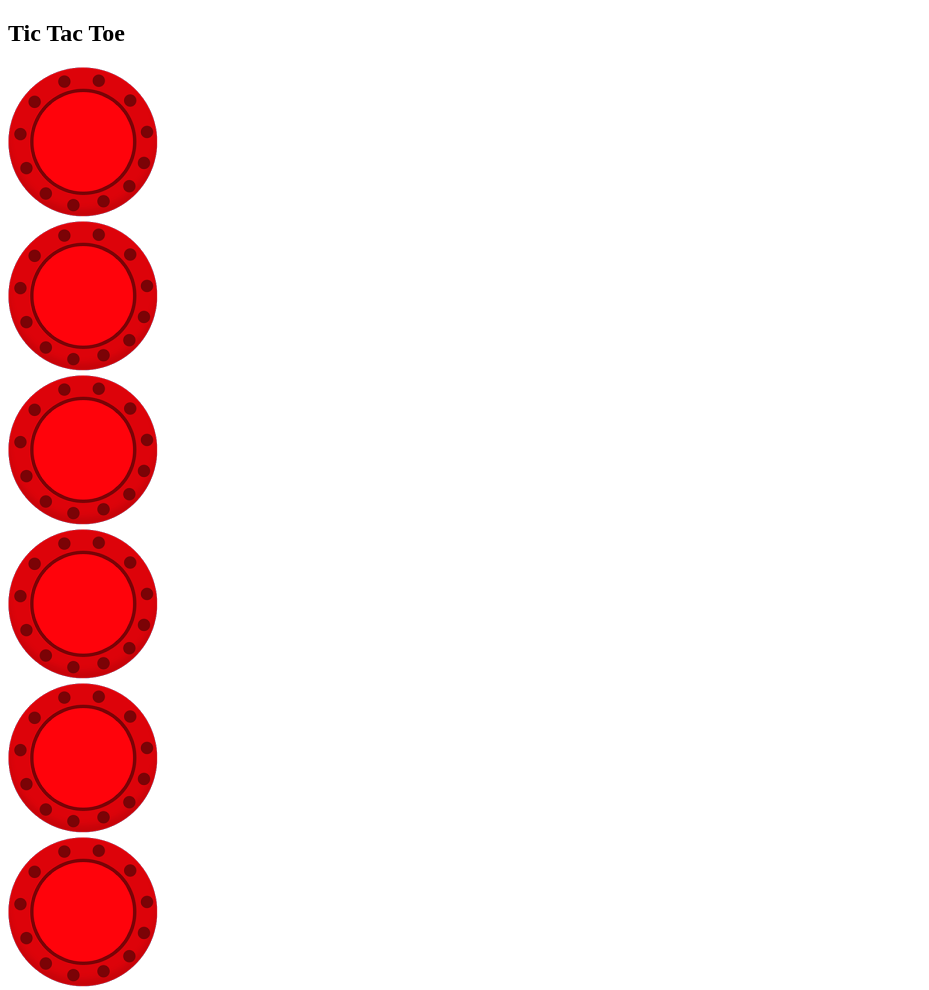
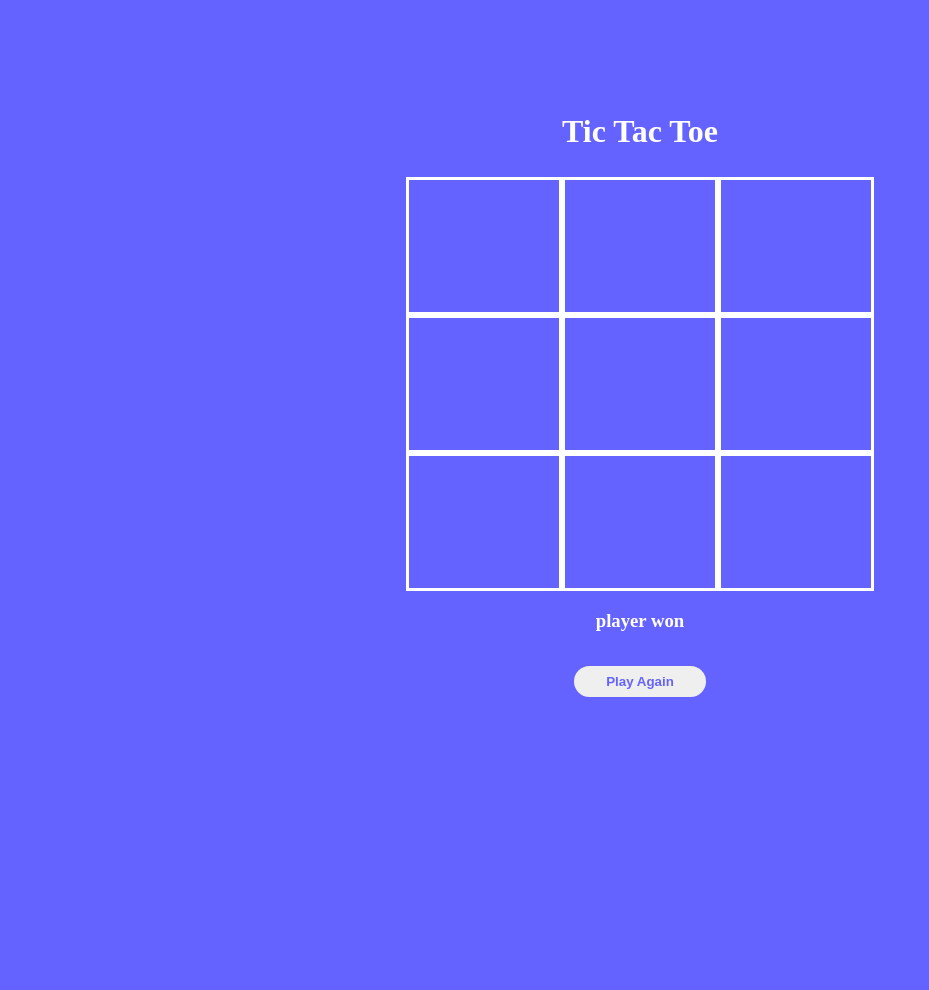
Before and after one commit to ramzielashkar/tictactoe-game, a plain HTML site: page index.html in a window 1280 px wide. Shown: the top 990 px of the page, without its empty margins (0-929 px from the left). After the commit the page ends 816 px from the top, so only its background shows below. Drawn offline with Linux system fonts and the light colour scheme.

Commit message:
HTML: Updated DOM elements

```diff
--- a/index.html
+++ b/index.html
@@ -3,31 +3,70 @@
   <head>
     <meta charset="utf-8">
     <title>Tic Tac Toe</title>
+    <link rel="stylesheet" href="styles/style.css">
   </head>
   <body>
+    <!-- Game Section Start -->
     <section class = "game">
       <h1>Tic Tac Toe</h1>
+      <!-- Game container start -->
       <div class="container">
+        <div class="row">
           <div class="cell">
-          <img src="images/red.png" alt="">
+            <img src="images/red.png" class ="hidden red" alt="">
+            <img src="images/yellow.png" class ="hidden yellow" alt="">
           </div>
           <div class="cell">
-          <img src="images/red.png" alt="">
+            <img src="images/red.png" class ="hidden red" alt="">
+            <img src="images/yellow.png" class ="hidden yellow" alt="">
+
           </div>
           <div class="cell">
-          <img src="images/red.png" alt="">
+            <img src="images/red.png" class ="hidden red" alt="">
+            <img src="images/yellow.png" class ="hidden yellow" alt="">
+
+          </div>
+        </div>
+
+        <div class="row">
+          <div class="cell">
+            <img src="images/red.png" class ="hidden red" alt="">
+            <img src="images/yellow.png" class ="hidden yellow" alt="">
           </div>
           <div class="cell">
-          <img src="images/red.png" alt="">
+            <img src="images/red.png" class ="hidden red" alt="">
+            <img src="images/yellow.png" class ="hidden yellow" alt="">
           </div>
           <div class="cell">
-          <img src="images/red.png" alt="">
+            <img src="images/red.png" class ="hidden red" alt="">
+            <img src="images/yellow.png" class ="hidden yellow" alt="">
+
+          </div>
+        </div>
+        <div class="row">
+          <div class="cell">
+            <img src="images/red.png" class ="hidden red" alt="">
+            <img src="images/yellow.png" class ="hidden yellow" alt="">
+
           </div>
           <div class="cell">
-          <img src="images/red.png" alt="">
+            <img src="images/red.png" class ="hidden red" alt="">
+            <img src="images/yellow.png" class ="hidden yellow" alt="">
+
+          </div>
+          <div class="cell">
+            <img src="images/red.png" class ="hidden red" alt="">
+            <img src="images/yellow.png" class ="hidden yellow" alt="">
+
           </div>
         </div>
+      </div>
+      <!-- Game container end -->
       <h3>player won</h3>
+      <button type="button" class = "reset" id ="reset name="reset">Play Again</button>
     </section>
+    <!-- Game Section End -->
+    <script type="text/javascript" src = "index.js">
+    </script>
   </body>
 </html>
```
Lines whose indentation alone changed are shown as unchanged.
